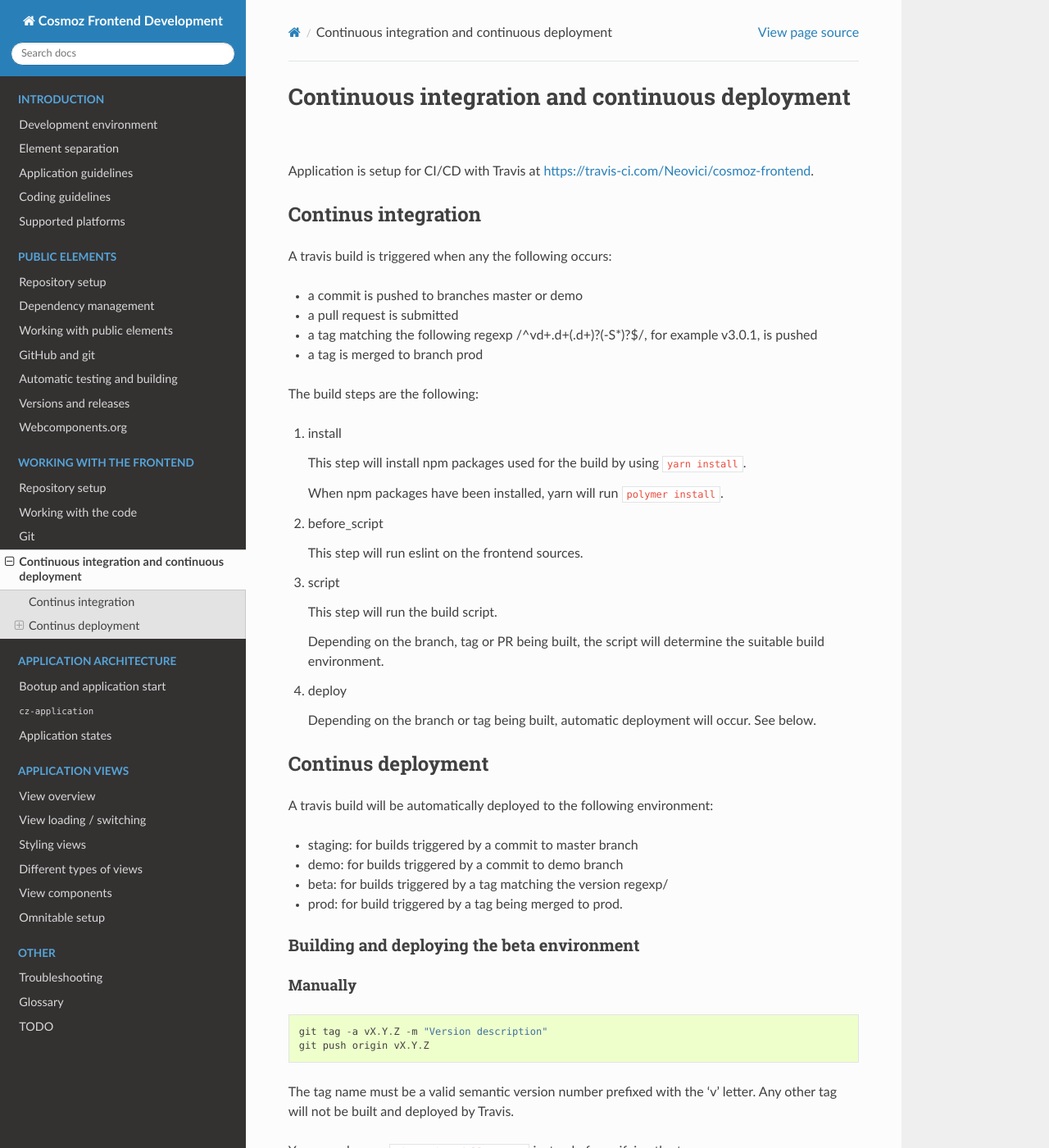
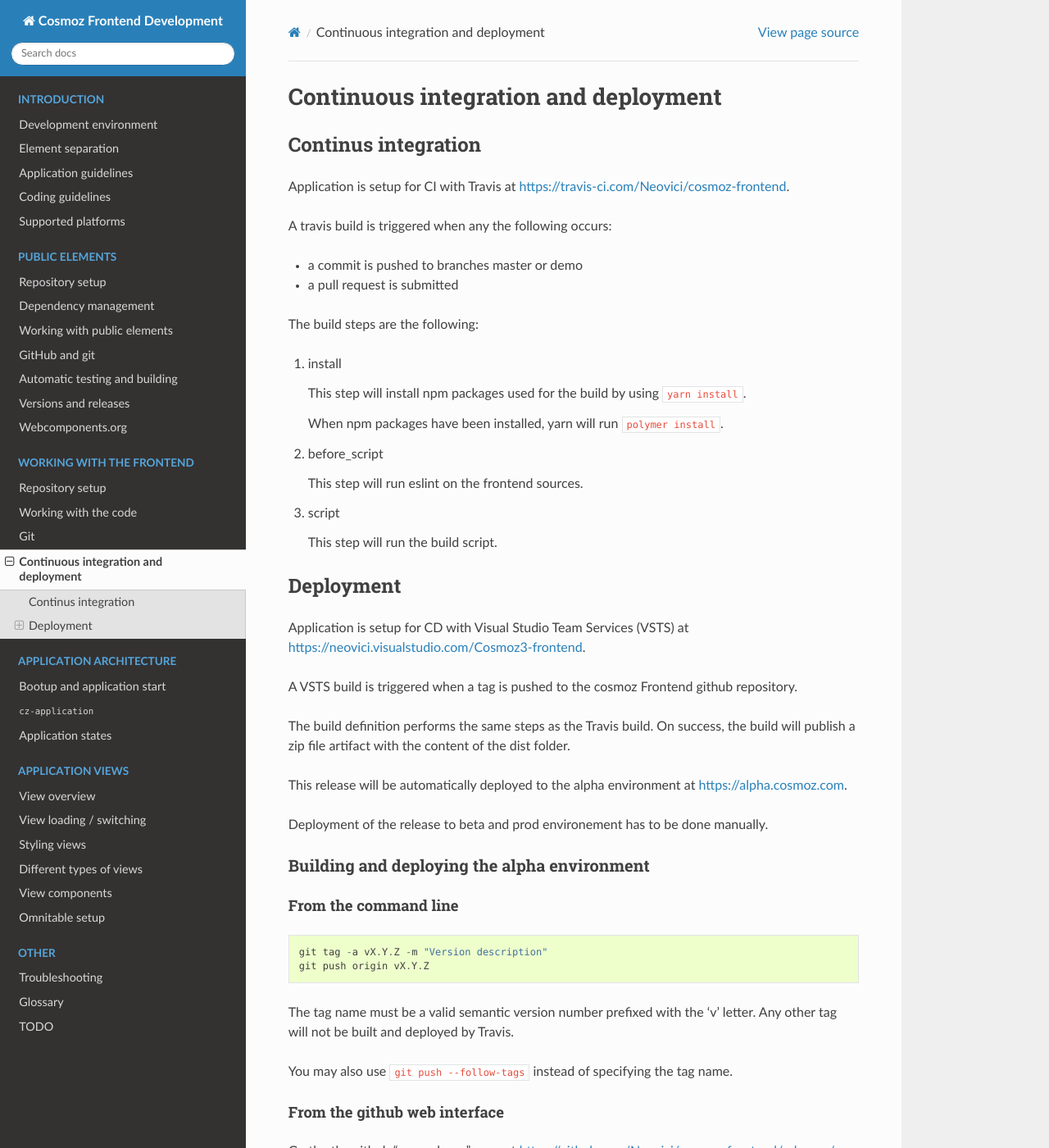
Before and after one commit to plumelo/cosmoz-frontend-rtd, a Sphinx documentation site: the page built from docs/frontend/50-build-test-deploy.rst, in a window 1280 px wide and 1400 px high. Shown: the whole window at 82% size. Built offline with Sphinx 7.4.7 and the Read the Docs theme 2.0.0, drawn with Linux system fonts in a browser that asks for light colours; some of the changed text lies outside the part shown.

Commit message:
Updated deployment documentation with Visual Studio Team Services stuff

```diff
--- a/docs/frontend/50-build-test-deploy.rst
+++ b/docs/frontend/50-build-test-deploy.rst
@@ -1,17 +1,15 @@
-Continuous integration and continuous deployment
+Continuous integration and deployment
 ================================================
-
-Application is setup for CI/CD with Travis at https://travis-ci.com/Neovici/cosmoz-frontend.
 
 Continus integration
 --------------------
+
+Application is setup for CI with Travis at https://travis-ci.com/Neovici/cosmoz-frontend.
 
 A travis build is triggered when any the following occurs:
 
 * a commit is pushed to branches master or demo
 * a pull request is submitted
-* a tag matching the following regexp /^v\d+\.\d+(\.\d+)?(-\S*)?$/, for example v3.0.1,  is pushed
-* a tag is merged to branch prod
 
 The build steps are the following:
 
@@ -29,27 +27,24 @@
 
    This step will run the build script.
 
-   Depending on the branch, tag or PR being built, the script will determine the suitable build environment.
-
-#. deploy
-
-   Depending on the branch or tag being built, automatic deployment will occur. See below.
-
-Continus deployment
+Deployment
 -------------------
 
-A travis build will be automatically deployed to the following environment:
+Application is setup for CD with Visual Studio Team Services (VSTS) at https://neovici.visualstudio.com/Cosmoz3-frontend.
 
-* staging: for builds triggered by a commit to master branch
-* demo: for builds triggered by a commit to demo branch
-* beta: for builds triggered by a tag matching the version regexp/
-* prod: for build triggered by a tag being merged to prod.
+A VSTS build is triggered when a tag is pushed to the cosmoz Frontend github repository.
 
-Building and deploying the beta environment
+The build definition performs the same steps as the Travis build. On success, the build will publish a zip file artifact with the content of the dist folder.
+
+This release will be automatically deployed to the alpha environment at https://alpha.cosmoz.com.
+
+Deployment of the release to beta and prod environement has to be done manually.
+
+Building and deploying the alpha environment
 ^^^^^^^^^^^^^^^^^^^^^^^^^^^^^^^^^^^^^^^^^^^
 
-Manually
-""""""""
+From the command line
+"""""""""""""""""""""
 
 ::
 
@@ -70,23 +65,47 @@
 
 Fill the fields, ensuring the tag name follows the vX.Y.Z pattern, then click on "Publish release".
 
-Building and and deploying the prod environment
-^^^^^^^^^^^^^^^^^^^^^^^^^^^^^^^^^^^^^^^^^^^^^^^
+Deploying the beta and prod environments
+^^^^^^^^^^^^^^^^^^^^^^^^^^^^^^^^^^^^^^^^
 
-The production environment is built and deployed when a tag is merged to the prod branch.
+Go the Releases page on VSTS https://neovici.visualstudio.com/Cosmoz3-frontend/_release?definitionId=1&_a=releases
 
-If there are other commits than the merge commit, the build will fail and no deployment will be made.
+On this page, you can view all the releases that have been generated on VSTS for the frontend
 
-Manually
-""""""""
+.. image:: vsts-releases.png
+    :alt: All releases page
 
-::
+The release title column contains the tag name that produces a release.
+The environments column contains 3 rectangles representing the 3 environments: alpha, beta and prod.
+A grayed rectangle indicates the release has not been deployed to the environment, while a green one means that the
+release has been deployed to the environment.
 
-    git checkout prod
-    git merge vX.Y.Z
-    git push origin
+You can determine the latest deployed release for an environment by looking for the latest green rectangle for
+that environment.
 
-From the github web interface
-"""""""""""""""""""""""""""""
+Normally, deployment to alpha is done automatically after the build, except when a build is triggered manually.
 
-TODO: is it possible ?
+In order to deploy to beta or prod, open the release to deploy by clicking on its title.
+
+In the release Summary page, click on the "..." button close to the environment you want to deploy, then click on deploy:
+
+.. image:: vsts-deploy.png
+    :alt: Release summary page
+
+When deploying to beta, deployment should start immediately, while prod deployment will require an additional approval.
+
+Pre-deployment approval for prod deployment
+"""""""""""""""""""""""""""""""""""""""""""
+
+When triggering a production deployment, a pre-deployment approval is required, by a different user than the one who triggered the
+deployment.
+
+So if user A triggers a deployment to production, another user will have to login to VSTS and go to the releases page
+https://neovici.visualstudio.com/Cosmoz3-frontend/_release?releaseId=38&definitionId=1&_a=releases
+
+In the "environements" column, the release waiting for deployment approval will be displayed with a |approve-icon| icon.
+
+.. |approve-icon| image:: approve-icon.png
+    :alt: Approve icon
+
+The second user can click on this icon and approve the deployment.
```
Also changed, not shown: docs/frontend/approve-icon.png (added), docs/frontend/vsts-deploy.png (added), docs/frontend/vsts-releases.png (added).
